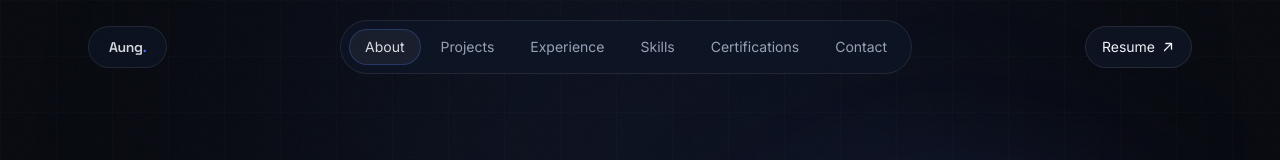
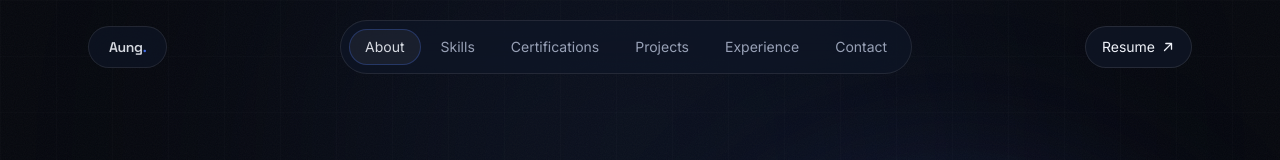
Before and after one commit to Alphathanlwin/Portfolio-Website, a React (Vite) app: page / in a window 1280 px wide. Shown: the top 160 px of the page. Built offline with nearby package versions, Linux system fonts and the light colour scheme.

Commit message:
Reorder nav links to match page order

```diff
--- a/src/data/nav.ts
+++ b/src/data/nav.ts
@@ -5,10 +5,10 @@ export interface NavLink {
 
 export const navLinks: NavLink[] = [
   { label: "About", href: "#about" },
+  { label: "Skills", href: "#skills" },
+  { label: "Certifications", href: "#certifications" },
   { label: "Projects", href: "#projects" },
   { label: "Experience", href: "#experience" },
-  { label: "Skills", href: "#skills" },
-  { label: "Certifications", href: "#certifications" },
   { label: "Contact", href: "#contact" },
 ];
 
```
